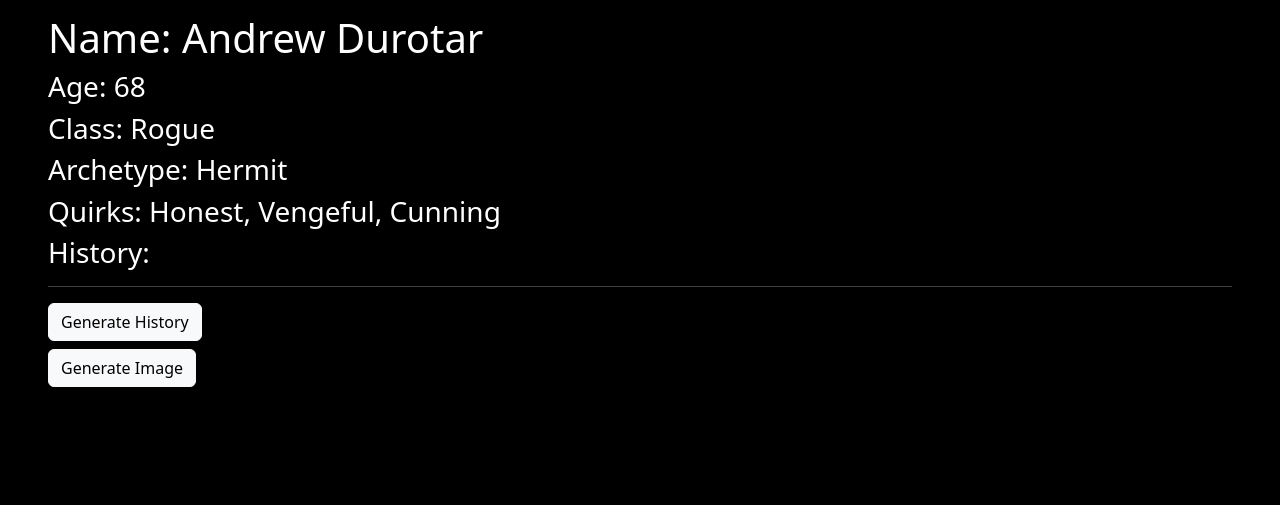
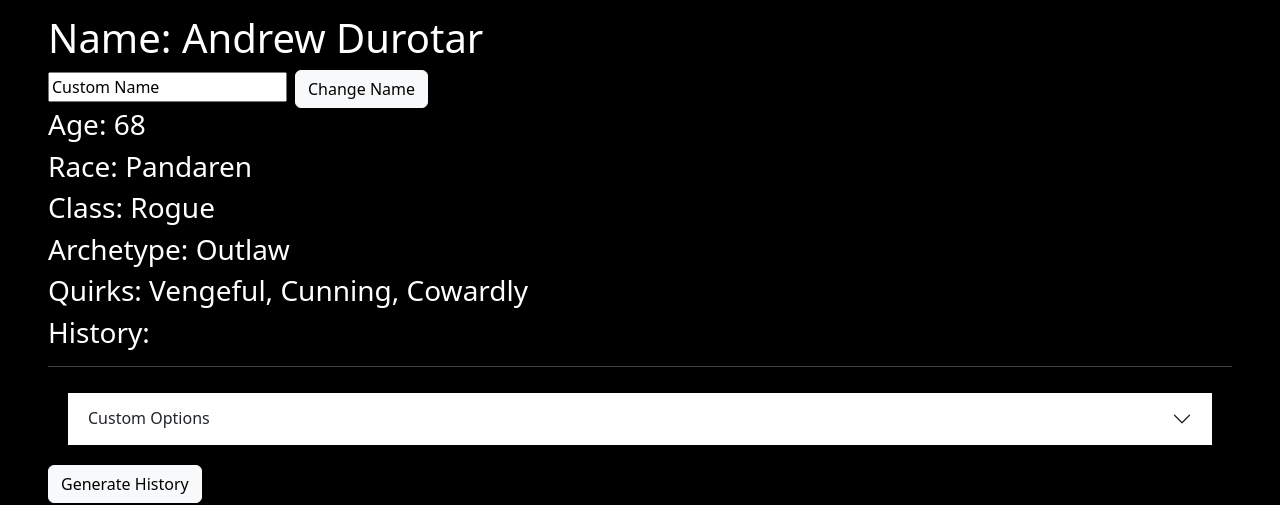
Before and after one commit to mattazz/npc-gen, a React (Vite) app: page / in a window 1280 px wide. Shown: the part 238-743 px from the top of the page. Built offline with nearby package versions, Linux system fonts and the light colour scheme; no server answers; grey boxes are pictures that could not be loaded.

Commit message:
added race and custom options

```diff
--- a/src/App.css
+++ b/src/App.css
@@ -2,3 +2,19 @@
     max-width: 256px;
     max-height: 256px;
 }
+
+#customHistory{
+    border-radius: 5%;
+    padding: 10px;
+}
+.customField{
+    border-radius: 5%;
+    padding: 10px;
+    margin: 10px;
+}
+
+button{
+    border-radius: 5%;
+    padding: 10px;
+    margin: 10px;
+}
--- a/src/App.jsx
+++ b/src/App.jsx
@@ -1,11 +1,13 @@
 import React from 'react'
 import reactLogo from './assets/react.svg'
+import './App.css'
+import * as db from './db.js'
+import {Configuration, OpenAIApi} from 'openai'
+// React Bootstrap Imports
 import 'bootstrap/dist/css/bootstrap.min.css'
 import Button from 'react-bootstrap/Button'
 import Container from 'react-bootstrap/Container'
-import './App.css'
-import * as db from './db.js'
-import {Configuration, OpenAIApi} from 'openai'
+import Accordion from 'react-bootstrap/Accordion'
 
 const config = new Configuration({
   organization: 'org-YqkSoqf18JKiZxGkdJpc0NSW',
@@ -24,6 +26,26 @@
   )
 }
 
+function CustomField(){
+  return(
+    <Accordion className='customField rounded-3'>
+      <Accordion.Header>
+        Custom Options
+      </Accordion.Header>
+      <Accordion.Body>
+        <h2>Additional History</h2>
+        <textarea name="additionalHistory" id="customHistory" cols="30" rows="3" placeholder='Additional background to include (Add before pressing Generate History button)'></textarea>
+      </Accordion.Body>
+      <Accordion.Body>
+        <input type="text" name="customName" id="customName" placeholder='Custom Name' />
+        <Button className='btn ms-2' variant="light" onClick={() => setCustomName()}>
+          Set Name
+        </Button>
+      </Accordion.Body>
+    </Accordion>
+  )
+}
+
 class ProfileCard extends React.Component {
   constructor(props) {
     super(props);
@@ -31,20 +53,30 @@
       name: db.fName[this.randomNum(0,db.fName.length)] + ' ' + db.lName[this.randomNum(0,db.lName.length)],
       age: this.randomNum(18, 100),
       class: db.classRPG[this.randomNum(0,db.classRPG.length)],
+      race: db.race[this.randomNum(0, db.race.length)],
       history: '',
+      additionalHistory: '',
       archetype: db.archetype[this.randomNum(0,db.archetype.length)],
       quirks: [db.quirks[this.randomNum(0,db.quirks.length)], db.quirks[this.randomNum(0,db.quirks.length)], db.quirks[this.randomNum(0,db.quirks.length)]].join(', '),
       image: 'https://phoenixdex.alteredorigin.net/images/characters/character-placeholder.png'
     }
   }
 
+  setCustomName(name){
+    var customName = document.getElementById('customName').value
+    console.log(customName)
+    this.setState({name: customName})
+  }
+
   generateHistory(max_tokens){
+    var addHistory = document.getElementById('customHistory').value
+    console.log(addHistory)
     console.log('Generating history for: ' + this.state.name + ' who is a ' + this.state.quirks + ' '+ this.state.archetype + ' ' + this.state.class + ' and ' + this.state.age + ' years old.')
     this.setState({history: 'Generating history...'})
     openai.createCompletion({
       model: 'text-davinci-003',
       prompt: `Generate a background history for a fantasy character named ${this.state.name} who is a ${this.state.quirks} ${this.state.class} and ${this.state.age} years old.
-      This character is a ${this.state.archetype}. Generate this in html format with <p> tags and <h2> as titles for each notable moment in his history.`,
+      This character is a ${this.state.archetype}. Also, ${addHistory}.Generate this in html format with <p> tags and <h2> as titles for each notable moment in his history.`,
       max_tokens: max_tokens,
       temperature: 0.2,
     }).then((response) => {
@@ -55,6 +87,7 @@
   }
 
   generateImage(){
+
     this.setState({image: 'Generating image...'})
     const response = openai.createImage({
       prompt: `Generate a realistic fantasy portrait of a ${this.state.quirks} ${this.state.class} named ${this.state.name} who is ${this.state.age} years old. This character is dresed as a fantasy ${this.state.archetype} ${this.state.class}.`,
@@ -80,17 +113,23 @@
       <Container fluid className=' bg-black text-white rounded-2 p-5'>
         <img className=' charImage rounded-3 p-4' src={this.state.image} alt='' />
         <h1>Name: {this.state.name}</h1>
+        <form action="">
+          <input type="text" name="" id="customName" defaultValue={'Custom Name'} />
+          <Button name='customName' className='btn ms-2' variant="light" onClick={() => this.setCustomName()}>Change Name</Button>
+          </form>
         <h3>Age: {this.state.age}</h3>
+        <h3>Race: {this.state.race}</h3>
         <h3>Class: {this.state.class}</h3>
         <h3>Archetype: {this.state.archetype}</h3>
         <h3>Quirks: {this.state.quirks}</h3>
         <h3>History:</h3>
         <hr />
         <div dangerouslySetInnerHTML={{__html: this.state.history}} />
-        <Button variant="light" onClick={() => this.generateHistory(400)}>
+        <CustomField />
+        <Button className='btn' variant="light" onClick={() => this.generateHistory(400)}>
           Generate History
         </Button>
-        <Button className=' d-block mt-2' variant="light" onClick={() => this.generateImage()}>Generate Image </Button>
+        <Button className='btn d-block mt-2' variant="light" onClick={() => this.generateImage()}>Generate Image </Button>
       </Container>
     )
   }
--- a/src/db.js
+++ b/src/db.js
@@ -4,3 +4,4 @@
 export const classRPG = ['Hunter', 'Warrior', 'Mage', 'Priest', 'Rogue', 'Warlock', 'Paladin', 'Shaman', 'Druid', 'Monk'];
 export const archetype = ['Noble', 'Commoner', 'Outlaw', 'Criminal', 'Knight', 'Royalty', 'Hermit', 'Prince', 'Regent', 'Academic'];
 export const quirks = ['Paranoid', 'Cowardly', 'Brave', 'Loyal', 'Greedy', 'Honest', 'Liar', 'Cruel', 'Kind', 'Cunning', 'Naive', 'Cowardly', 'Stubborn', 'Arrogant', 'Cocky', 'Sarcastic', 'Sly', 'Sneaky', 'Spiteful', 'Vengeful', 'Wise', 'Witty']
+export const race = ['Human', 'Dwarf', 'Elf', 'Gnome', 'Orc', 'Troll', 'Tauren', 'Undead', 'Blood Elf', 'Goblin', 'Pandaren', 'Night Elf', 'Worgen', 'Draenei', 'Gilnean', 'Highmountain Tauren', 'Lightforged Draenei', 'Maghar Orc', 'Mechagnome']
```
